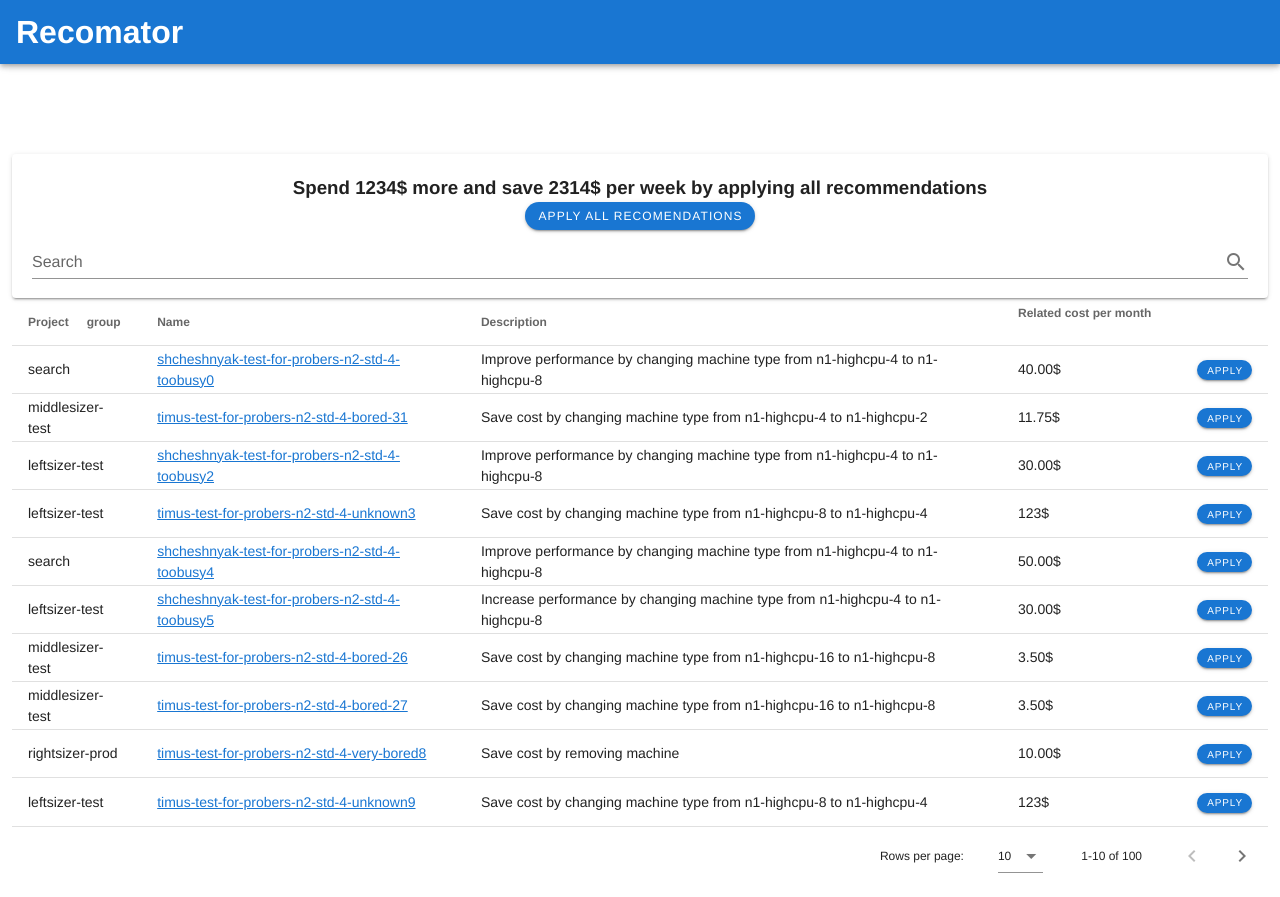
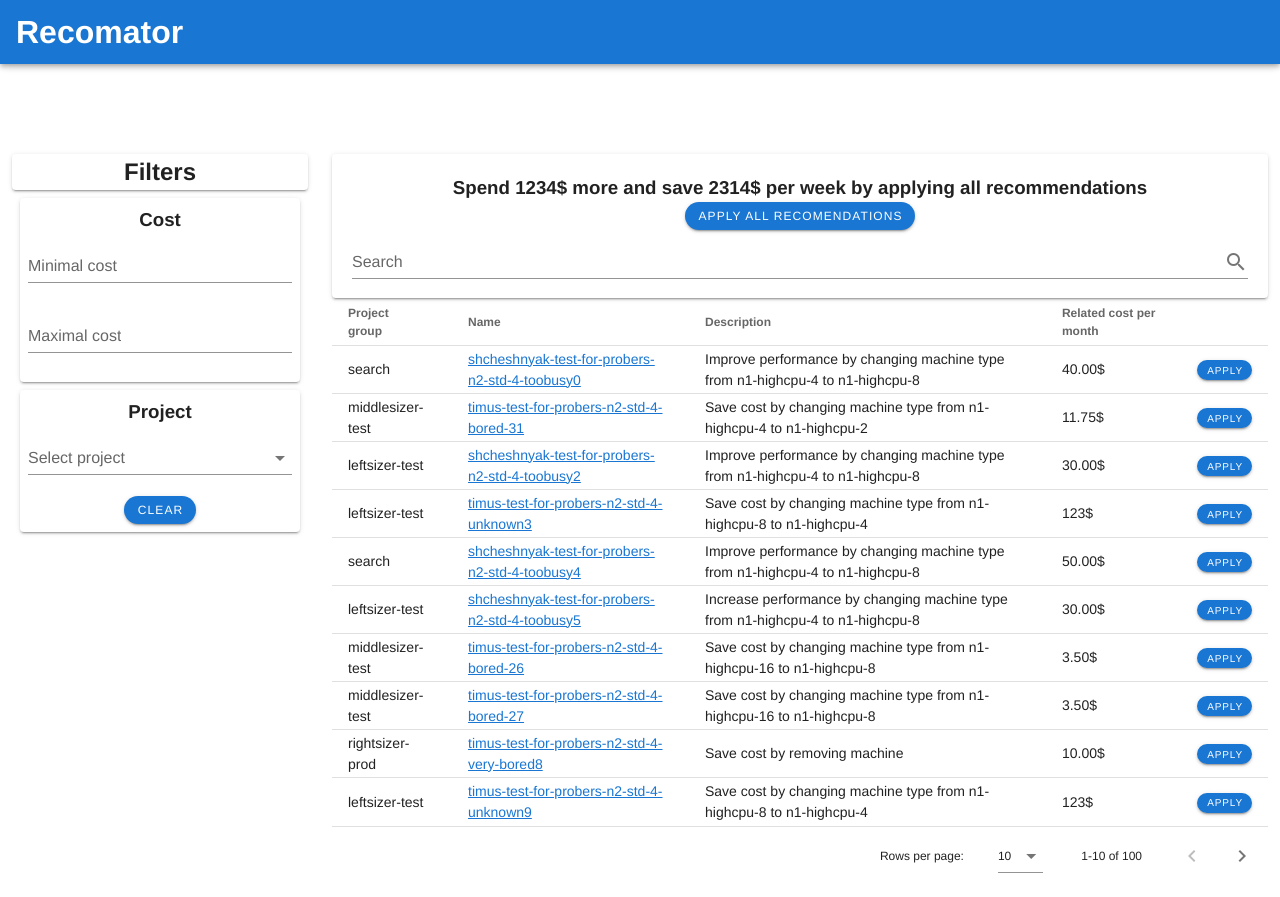
Before and after one commit to googleinterns/recomator, a Vue app in the folder frontend/: page /mock in a window 1280 px wide. Built offline with nearby package versions, Linux system fonts and the light colour scheme.

Commit message:
Basic filtering by cost and project.

```diff
--- a/frontend/src/views/Mock.vue
+++ b/frontend/src/views/Mock.vue
@@ -22,6 +22,43 @@ limitations under the License. -->
       </v-progress-linear>
       <v-container fluid v-if="successfullyLoaded">
         <v-row>
+          <v-col :cols="3">
+            <v-card>
+              <h2>Filters</h2>
+            </v-card>
+            <v-card class="ma-2 pa-2">
+              <h3>Cost</h3>
+              <v-text-field
+                type="number"
+                label="Minimal cost"
+                v-on:input="filterRecommendation.setMinimalPrice($event)"
+              ></v-text-field>
+              <v-text-field
+                type="number"
+                label="Maximal cost"
+                v-on:input="filterRecommendation.setMaximalPrice($event)"
+              ></v-text-field>
+            </v-card>
+
+            <v-card class="ma-2 pa-2">
+              <h3>Project</h3>
+              <v-select
+                :items="summary.getProjectList()"
+                label="Select project"
+                v-on:input="filterRecommendation.setProject($event)"
+              >
+              </v-select>
+
+              <v-btn
+                rounded
+                color="primary"
+                dark
+                small
+                v-on:click="filterRecommendation.setProject(undefined)"
+                >Clear</v-btn
+              >
+            </v-card>
+          </v-col>
           <v-col>
             <v-card class="pa-5">
               <!-- <h2>{{ summary.toString() }}</h2> -->
@@ -43,7 +80,11 @@ limitations under the License. -->
 
             <v-data-table
               :headers="headers"
-              :items="recommendations"
+              :items="
+                recommendations.filter(recommendation =>
+                  filterRecommendation.predicate(recommendation)
+                )
+              "
               show-group-by
               :search="search"
             >
@@ -151,6 +192,18 @@ class Recommendation {
     );
   }
 
+  private costToNumber(cost: string): number {
+    return parseFloat(cost.slice(0, -1));
+  }
+
+  smallerCost(cost: number) {
+    return this.costToNumber(this.cost) < cost;
+  }
+
+  biggerCost(cost: number) {
+    return this.costToNumber(this.cost) > cost;
+  }
+
   applicable(): boolean {
     return this.status == "ACTIVE";
   }
@@ -185,21 +238,89 @@ class Recommendation {
   }
 }
 
+class FilterRecommendation {
+  private minimalPrice = -Infinity;
+  private maximalPrice = Infinity;
+  private project: string | undefined = undefined;
+
+  public setMaximalPrice(cost: string) {
+    if (cost === "") {
+      this.maximalPrice = Infinity;
+      return;
+    }
+
+    this.maximalPrice = parseFloat(cost);
+  }
+
+  public setMinimalPrice(cost: string) {
+    if (cost === "") {
+      this.minimalPrice = -Infinity;
+      return;
+    }
+
+    this.minimalPrice = parseFloat(cost);
+  }
+
+  public setProject(project: string | undefined) {
+    if (project === "") {
+      this.project = undefined;
+      return;
+    }
+
+    this.project = project;
+  }
+
+  private pricePredicate(recommendation: Recommendation): boolean {
+    return (
+      recommendation.smallerCost(this.maximalPrice) &&
+      recommendation.biggerCost(this.minimalPrice)
+    );
+  }
+
+  private projectPredicate(recommendation: Recommendation): boolean {
+    return (
+      this.project === undefined || recommendation.project === this.project
+    );
+  }
+
+  public predicate(recommendation: Recommendation): boolean {
+    return (
+      this.pricePredicate(recommendation) &&
+      this.projectPredicate(recommendation)
+    );
+  }
+}
+
 class Summary {
   private recommendationCount: number;
   private moneySaved: string;
+  private projectList = new Array<string>();
 
   constructor(recommendationList: Recommendation[]) {
+    console.log(recommendationList);
     this.recommendationCount = recommendationList.length;
     this.moneySaved = Summary.calculateSavings(recommendationList);
+
+    for (const recommendation of recommendationList) {
+      console.log(recommendation.project);
+      if (!this.projectList.includes(recommendation.project)) {
+        this.projectList.push(recommendation.project);
+      }
+    }
+
+    console.log(this.projectList);
   }
 
   private static getCurrency(cost: string): string {
     return cost.slice(-1); //TODO take all the not numeric characters from the end? It would be good to write some regex.
   }
 
-  private static costToNumber(cost: string): number {
+  public static costToNumber(cost: string): number {
     return parseFloat(cost.slice(0, -1));
+  }
+
+  public getProjectList(): string[] {
+    return this.projectList;
   }
 
   private static calculateSavings(
@@ -239,6 +360,8 @@ class Summary {
 
 @Component
 export default class Mock extends Vue {
+  private filterRecommendation = new FilterRecommendation();
+
   private search = "";
   private headers = [
     { text: "Project", value: "project", filterable: true },
@@ -378,10 +501,9 @@ export default class Mock extends Vue {
     });
   }
 
-  private summary = new Summary(this.recommendations);
   private successfullyLoaded = false;
   private progressPercentage = 0;
-  private pageNumber = 1;
+  private summary = new Summary(this.recommendations_core);
 
   private async runRecommendation(recommendation: Recommendation) {
     recommendation.status = "__INPROGRESS";
```
